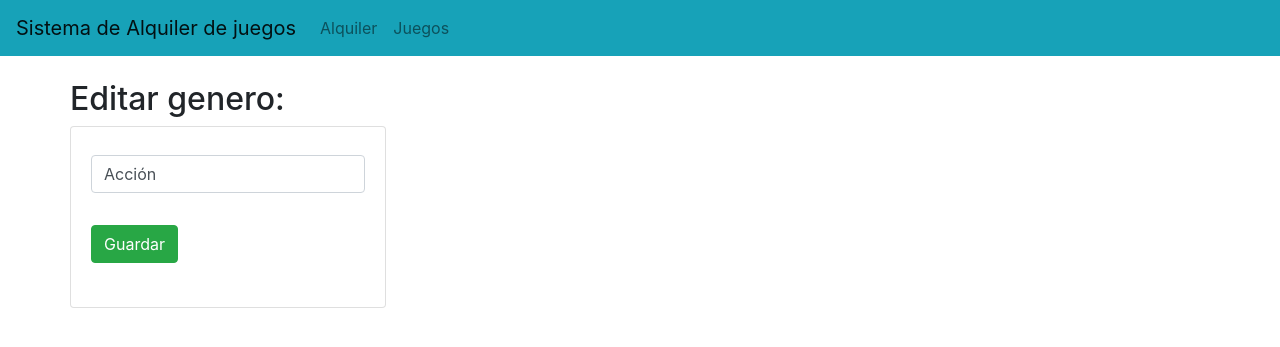
After one commit to Osvaldo271220/Trabajo-Final_Django, a Django app: template app_alquiler/templates/genero_editar.html in a window 1280 px wide. The commit adds this page. Shown: the top 347 px of the page. Run offline with Django 5.2, Linux system fonts and the light colour scheme; the template is opened without the code that fills it: values that come from a table or form of the project are taken from there, others are empty; data comes from the database, SQL or seed files in the repository; both versions use the stored data as it was after the commit; some libraries are stand-ins or nearby versions.

Commit message:
ahora si xd

```diff
--- a/app_alquiler/models.py
+++ b/app_alquiler/models.py
@@ -16,7 +16,7 @@ class Videojuego(models.Model):
     titulo = models.CharField(max_length=200)
     plataforma = models.ForeignKey(Plataforma, on_delete=models.CASCADE)
     genero = models.ForeignKey(Genero, on_delete=models.CASCADE)
-    stock = models.IntegerField()
+    stock = models.PositiveIntegerField()
 
     def __str__(self):
         return self.titulo
--- a/app_alquiler/templates/base.html
+++ b/app_alquiler/templates/base.html
@@ -19,7 +19,7 @@
             <a class="nav-link" href="{% url 'home' %}">Alquiler<span class="sr-only">(current)</span></a>
           </li>
           <li class="nav-item">
-            <a class="nav-link" href="{% url 'lista_videojuegos' %}">Juegos</a>
+            <a class="nav-link" href="{% url 'todos' %}">Juegos</a>
         </li>
         </ul>
       </div>
--- /dev/null
+++ b/app_alquiler/templates/genero_editar.html
@@ -0,0 +1,23 @@
+{% extends "./base.html" %}
+
+{% block title %} Editar genero {% endblock %}
+
+{% block content %}
+    <div class="row">
+        <div class="col-md4 offset-md-">
+            <h2>Editar genero:</h2>
+                <div class="card">
+                    <div class="card-body">
+                        <form action="", method="POST">{% csrf_token %}
+                            <div class="form-group py-2">
+                                <input type="text" name="nombre" id="nombre" value="{{genero.nombre}}" class="form-control" placeholder="Título" required>
+                            </div>
+                            <div class="form-group py-2">
+                                <button type="submit" class="btn btn-success">Guardar</button>
+                            </div>
+                        </form>
+                    </div>
+                </div>
+        </div>
+    </div>
+{% endblock %}
--- a/app_alquiler/templates/juegos.html
+++ b/app_alquiler/templates/juegos.html
@@ -31,7 +31,7 @@
                         </div>
                         <div class="form-group py-2">
                             <label for="stock">Stock:</label>
-                            <input type="number" name="stock" id="stock" class="form-control" min="1" max="10" step="1" required value="0">
+                            <input type="number" name="stock" id="stock" class="form-control" min="1" max="100" step="1" required value="0" inputmode="numeric">
                         </div>
                         <div class="form-group py-2">
                             <button type="submit" class="btn btn-success">Guardar</button>
--- a/app_alquiler/urls.py
+++ b/app_alquiler/urls.py
@@ -7,6 +7,5 @@ urlpatterns = [
     #path('registrar-alquiler/', views.registrar_alquiler, name='registrar_alquiler'),
     path('todoslosjuegos/', views.todoslosjuegos, name='todos'),
     #path('finalizar-alquiler/', views.finalizar_alquiler, name='finalizar_alquiler'),
-    path('lista-videojuegos/', views.lista_videojuegos, name='lista_videojuegos'),
     path('lista-alquileres/', views.lista_alquileres, name='lista_alquileres'),
     ]
```
Also changed, not shown: app_alquiler/views.py (+8 -18 lines), app_alquiler/migrations/0002_alter_videojuego_stock.py (added), app_alquiler/migrations/0003_alter_videojuego_stock.py (added), db.sqlite3.
